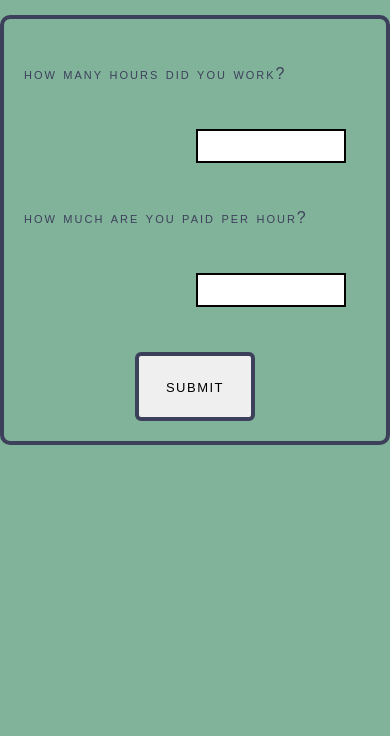
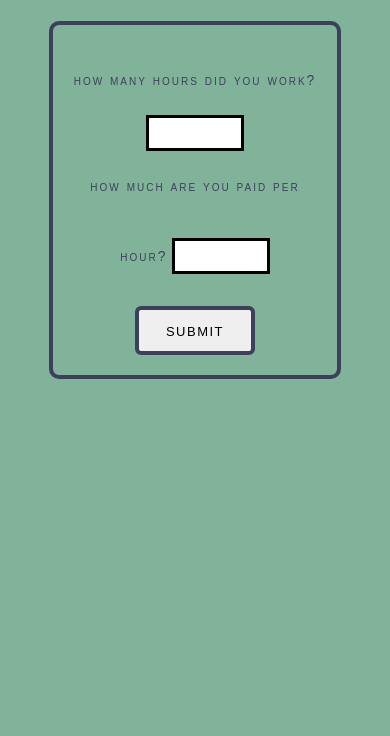
Before and after one commit to DMCFA/pay-calculator, a plain HTML site: page index.html in a window 390 px wide. Shown: the part 108-844 px from the top of the page. Drawn offline with Linux system fonts and the light colour scheme.

Commit message:
add styles to make website responsive

```diff
--- a/CSS/styles.css
+++ b/CSS/styles.css
@@ -11,6 +11,7 @@
 :root {
   --bgcolor: #81b29a;
   --textcolor: #3d405b;
+  --aftercolor: #e07a5f;
   --font: Arial, Helvetica, sans-serif;
   --fontsize: 16px;
 }
@@ -40,14 +41,14 @@ h1 {
   letter-spacing: 2px;
   text-transform: uppercase;
   word-spacing: 10px;
-  color: #3d405b;
+  color: var(--textcolor);
 }
 
 form {
   display: flex;
   flex-direction: column;
   margin-top: 30px;
-  border: 4px solid #3d405b;
+  border: 4px solid var(--textcolor);
   border-radius: 10px;
   padding: 20px;
 }
@@ -58,8 +59,8 @@ input {
   height: 30px;
   padding: 15px 0px;
   margin: 20px;
-  border: 2px solid ;
-  border-radius: 3px #3d405b;
+  border: 3px solid ;
+  border-radius: 4px var(--textcolor);
   float: right;
   text-align: right;
   direction: rtl;
@@ -67,7 +68,7 @@ input {
 
 input:focus {
   outline: none !important;
-  border-color: #e07a5f;
+  border-color: var(--aftercolor);
 }
 
 label {
@@ -84,7 +85,7 @@ button {
   margin-top: 25px;
   width: 120px;
   padding: 20px 15px;
-  border: 4px solid #3d405b;
+  border: 4px solid var(--textcolor);
   border-radius: 6px;
   margin-left: auto;
   margin-right: auto;
@@ -99,7 +100,8 @@ button {
 /* BUTTON ANIMATION */
 
 button:hover {
-  background-color: #e07a5f;
+  background-color: var(--aftercolor);
+  opacity: 0.8;
   -webkit-animation: pulsate 0.8s ease-in-out infinite both;
   animation: pulsate 0.8s ease-in-out infinite both;
 }
@@ -181,7 +183,59 @@ label[for=total] {
   font-weight: 600;
   text-align: center;
   font-size: 20px;
-  color: #e07a5f;
+  color: var(--aftercolor);
 }
 
 /*MEDIA QUERY*/
+
+@media screen and (max-width: 600px) {
+  form {
+    max-width: 75%;
+    margin-left: auto;
+    margin-right: auto;
+    text-align: center;
+  }
+
+  input {
+    width: 40%;
+    height: 20px;
+    margin: 0;
+    float: inherit;
+  }
+
+  label {
+    float: inherit;
+    font-size: 14px;
+  }
+}
+
+@media screen and (max-width: 460px) {
+  h1 {
+    font-size: 25px;
+  }
+
+  form {
+    width: auto;
+    height: auto;
+    margin-top: 50px;
+  }
+  label[for=total] {
+    font-size: var(--font);
+  }
+
+  button {
+    margin-top: 15px;
+    padding: 10px 5px;
+  }
+}
+
+@media screen and (max-width: 350px) {
+
+  input {
+    width: 30%;
+  }
+  label {
+    font-size: 12px;
+    font-weight: 600;
+  }
+}
```
